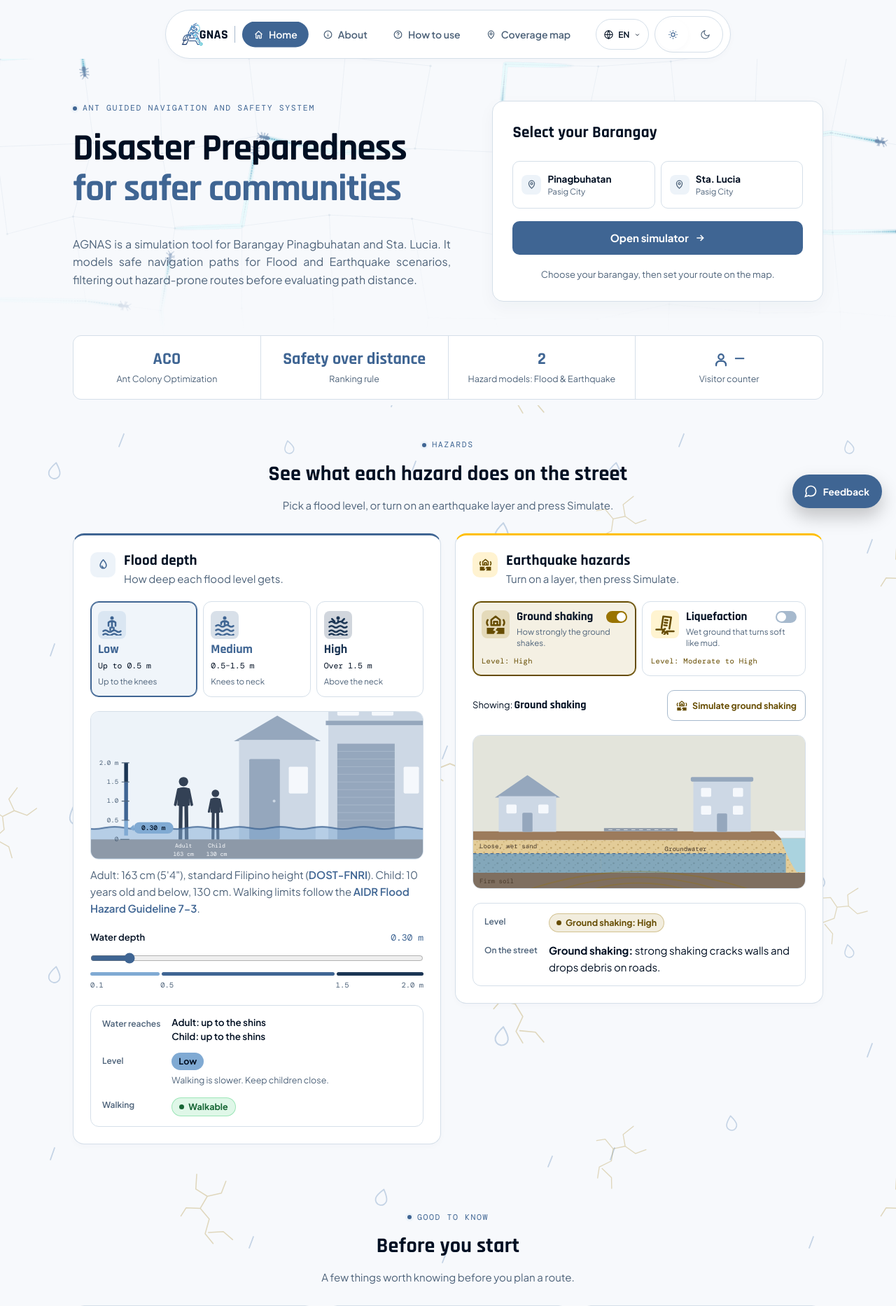
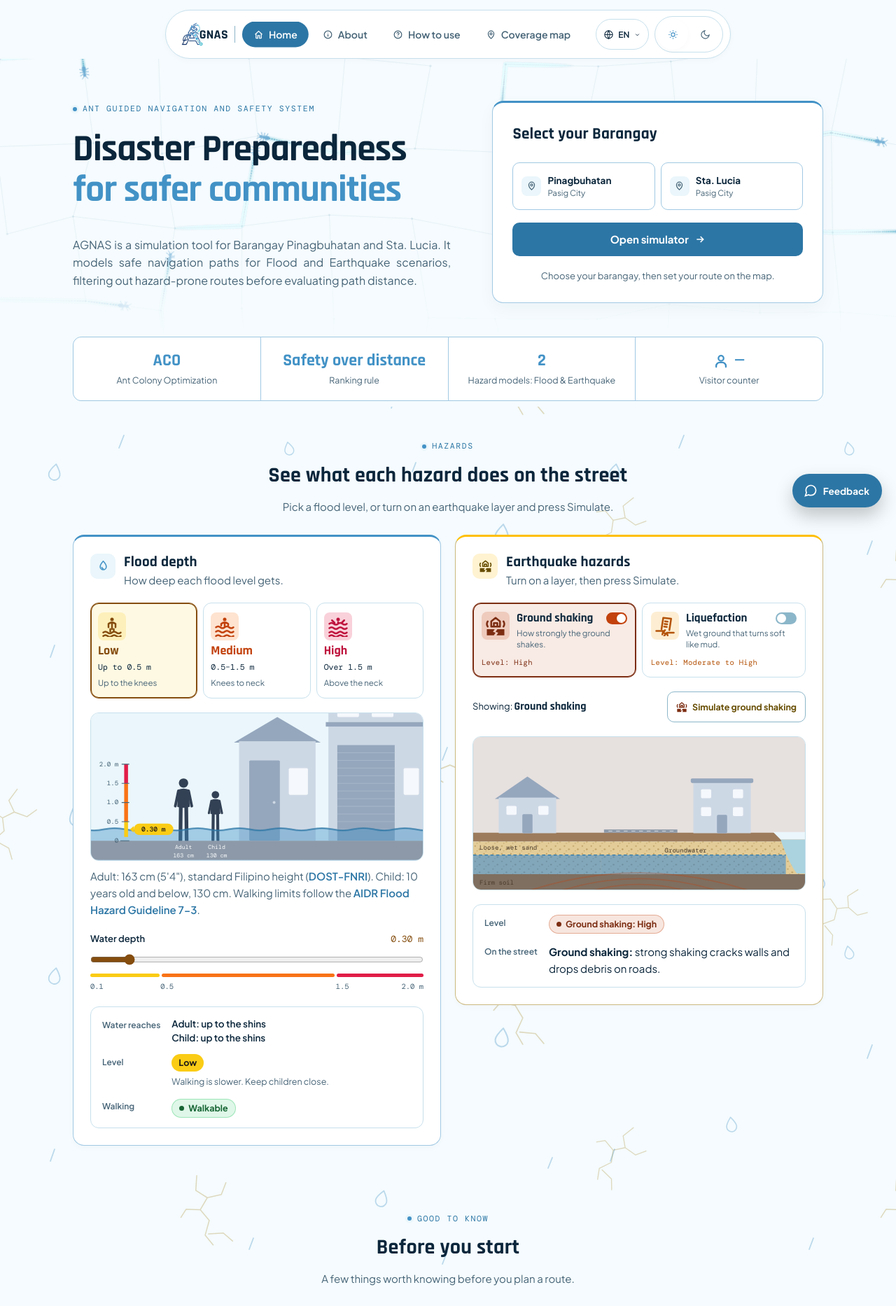
Before and after one commit to Potatoish/Disaster-route-sim, a Flask app: page / in a window 1280 px wide. Shown: the top 1866 px of the page at 70% size. Run offline with Flask 3, Linux system fonts and the light colour scheme.

Commit message:
color palette

```diff
--- a/Frontend/static/flood-intro.js
+++ b/Frontend/static/flood-intro.js
@@ -154,9 +154,9 @@
       .filter(ring => ring.length >= 3);
     const styles = window.floodHazardUI?.layerStyles || {};
     const COLORS = {
-      1: hexRgb(styles[1]?.fillColor || window.agnasPalette.flood[1].fill),
-      2: hexRgb(styles[2]?.fillColor || window.agnasPalette.flood[2].fill),
-      3: hexRgb(styles[3]?.fillColor || window.agnasPalette.flood[3].fill),
+      1: hexRgb(styles[1]?.fillColor || '#facc15'),
+      2: hexRgb(styles[2]?.fillColor || '#f97316'),
+      3: hexRgb(styles[3]?.fillColor || '#e11d48'),
     };
     const ALPHAS = {
       1: styles[1]?.fillOpacity ?? 0.32,
--- a/Frontend/static/palette.css
+++ b/Frontend/static/palette.css
@@ -1,12 +1,12 @@
-/* Shared palette for public pages, map layers, replay and exported reports.
-   The map code reads these same tokens through palette.js. */
+/* Brand palette for public pages and disaster/theme selection.
+   Hazard severity colors remain independent in the map renderers and legends. */
 :root {
-  --blue-100: #c0e6fd;
-  --blue-300: #80aad3;
-  --blue-500: #5b86b6;
-  --blue-700: #3f6593;
-  --blue-900: #1b3554;
-  --blue-950: #000f22;
+  --blue-100: #deebf7;
+  --blue-300: #6baed6;
+  --blue-500: #4292c6;
+  --blue-700: #2c76a5;
+  --blue-900: #164362;
+  --blue-950: #0b263b;
   --amber-100: #ffe599;
   --amber-200: #ffd966;
   --amber-300: #ffcc33;
@@ -14,63 +14,44 @@
   --amber-600: #cc9900;
   --amber-700: #997300;
   --amber-900: #664c00;
-  --flood-low: var(--blue-300);
-  --flood-medium: var(--blue-700);
-  --flood-high: var(--blue-900);
-  --flood-low-edge: var(--blue-500);
-  --flood-medium-edge: var(--blue-900);
-  --flood-high-edge: var(--blue-950);
-  --liquefaction-fill: var(--amber-400);
-  --liquefaction-edge: var(--amber-700);
-  --shaking-high: var(--amber-700);
-  --shaking-medium: var(--amber-400);
-  --shaking-low: var(--amber-100);
 }
 
 body.site-page, body.sim-page {
-  --page-top: #f7f9fc; --page-bottom: #f7f9fc;
-  --bg: #f7f9fc; --surface: #ffffff; --panel: #ffffff; --panel-strong: #eef3f8;
-  --border: #d5dfe9; --border2: #a6b9cd;
-  --text: var(--blue-950); --muted: #4e637a; --dim: #5d7287;
-  --ink-strong: var(--blue-900); --ink-soft: #4e637a;
-  --accent: var(--blue-700); --accent2: var(--blue-500); --accent-ink: #ffffff;
-  --accent-soft-bg: #edf3f9; --accent-soft-border: #c4d4e5; --accent-soft-shadow: transparent;
-  --hazard-selected-bg: #edf3f9; --hazard-selected-border: var(--blue-700);
+  --page-top: #f5fbfe; --page-bottom: #f5fbfe;
+  --bg: #f5fbfe; --surface: #ffffff; --panel: #ffffff; --panel-strong: #edf7fb;
+  --border: #c7e0ec; --border2: #8bb6c9;
+  --text: var(--blue-950); --muted: #466477; --dim: #53758a;
+  --ink-strong: var(--blue-900); --ink-soft: #466477;
+  --accent: var(--blue-500); --accent2: var(--blue-700); --accent-ink: #ffffff;
+  --accent-soft-bg: #eaf6fb; --accent-soft-border: #b2d7e7; --accent-soft-shadow: transparent;
+  --hazard-selected-bg: #eaf6fb; --hazard-selected-border: var(--blue-500);
   --hazard-selected-text: var(--blue-700);
-  --hazard-chip-bg: #edf3f9; --hazard-chip-border: #c4d4e5; --hazard-chip-text: var(--blue-700);
-  --hazard-panel-bg: #edf3f9; --hazard-panel-border: #c4d4e5; --hazard-panel-strong: var(--blue-700);
+  --hazard-chip-bg: #eaf6fb; --hazard-chip-border: #b2d7e7; --hazard-chip-text: var(--blue-700);
+  --hazard-panel-bg: #eaf6fb; --hazard-panel-border: #b2d7e7; --hazard-panel-strong: var(--blue-700);
   --hazard-button-start: var(--blue-700); --hazard-button-end: var(--blue-700);
   --hazard-button-shadow: transparent; --hazard-button-hover-shadow: transparent;
   --map-ui-bg: var(--panel); --map-ui-bg-soft: var(--panel); --map-ui-border: var(--border);
   --map-ui-text: var(--text); --map-ui-muted: var(--muted); --map-ui-accent: var(--accent);
   --map-ui-chip: var(--accent-soft-bg);
-  --flood-low-ink: var(--blue-700); --flood-medium-ink: var(--blue-700); --flood-high-ink: var(--blue-900);
-  --shake-ink: var(--amber-700);
-  --gauge-sky-top: #edf3f9; --gauge-sky-bottom: #edf3f9;
-  --gauge-figure: var(--blue-900); --gauge-water: #80aad380; --gauge-water-soft: #80aad330;
-  --gauge-line: var(--blue-700);
-  --shadow: 0 8px 24px #1b35540a; --shadow-sm: 0 3px 10px #1b355406;
+  --flood-theme-ink: var(--blue-500); --quake-theme-ink: var(--amber-900);
+  --shadow: 0 8px 24px #0b3a520a; --shadow-sm: 0 3px 10px #0b3a5206;
   background: var(--bg);
 }
 body.site-page.dark, body.sim-page.dark {
-  --page-top: var(--blue-950); --page-bottom: var(--blue-950);
-  --bg: var(--blue-950); --surface: #0b1c30; --panel: #10243b; --panel-strong: #172f49;
-  --border: #29415b; --border2: #526f8e;
-  --text: #edf4fb; --muted: #a9bdd2; --dim: #97aec5;
-  --ink-strong: #edf4fb; --ink-soft: #bdcfe0;
+  --page-top: #071b28; --page-bottom: #071b28;
+  --bg: #071b28; --surface: #0b2535; --panel: #102e41; --panel-strong: #153b50;
+  --border: #24536b; --border2: #4a839a;
+  --text: #effaff; --muted: #b1d4e2; --dim: #96bfce;
+  --ink-strong: #effaff; --ink-soft: #c2e0ed;
   --accent: var(--blue-300); --accent2: var(--blue-100); --accent-ink: var(--blue-950);
-  --accent-soft-bg: #172f49; --accent-soft-border: #3f6593;
-  --hazard-selected-bg: #172f49; --hazard-selected-border: var(--blue-300);
+  --accent-soft-bg: #153b50; --accent-soft-border: #2a677f;
+  --hazard-selected-bg: #153b50; --hazard-selected-border: var(--blue-300);
   --hazard-selected-text: var(--blue-100);
-  --hazard-chip-bg: #172f49; --hazard-chip-border: #3f6593; --hazard-chip-text: var(--blue-100);
-  --hazard-panel-bg: #172f49; --hazard-panel-border: #3f6593; --hazard-panel-strong: var(--blue-300);
+  --hazard-chip-bg: #153b50; --hazard-chip-border: #2a677f; --hazard-chip-text: var(--blue-100);
+  --hazard-panel-bg: #153b50; --hazard-panel-border: #2a677f; --hazard-panel-strong: var(--blue-300);
   --hazard-button-start: var(--blue-300); --hazard-button-end: var(--blue-300);
-  --flood-low-ink: var(--blue-100); --flood-medium-ink: var(--blue-300); --flood-high-ink: var(--blue-100);
-  --shake-ink: var(--amber-300);
-  --gauge-sky-top: #10243b; --gauge-sky-bottom: #10243b;
-  --gauge-figure: #c0e6fd; --gauge-water: #5b86b680; --gauge-water-soft: #5b86b630;
-  --gauge-line: var(--blue-300);
-  --shadow: 0 8px 24px #000f2240; --shadow-sm: 0 3px 10px #000f2220;
+  --flood-theme-ink: var(--blue-300); --quake-theme-ink: var(--amber-300);
+  --shadow: 0 8px 24px #071b2840; --shadow-sm: 0 3px 10px #071b2820;
 }
 body.sim-page[data-hazard-theme="earthquake"] {
   --accent: var(--amber-900); --accent2: var(--amber-700);
@@ -93,9 +74,33 @@ body.sim-page.dark[data-hazard-theme="earthquake"] {
   --hazard-button-start: var(--amber-300); --hazard-button-end: var(--amber-300);
 }
 
-/* Flat surfaces and a quiet map-paper texture; no colored border effects. */
+/* Solid, theme-aware card edges; hazard colors keep their existing meaning. */
+body.site-page, body.site-page.dark {
+  --accent: var(--blue-500); --accent2: var(--blue-700); --accent-ink: #ffffff;
+  --accent-text: var(--blue-700);
+}
+body.site-page.dark { --accent-text: var(--blue-300); }
+.site-page {
+  --card-line: color-mix(in srgb, var(--blue-500) 50%, var(--surface));
+  --card-accent: var(--blue-500);
+  --quake-card-line: color-mix(in srgb, var(--amber-700) 50%, var(--surface));
+}
+.site-page.dark {
+  --card-line: color-mix(in srgb, var(--blue-300) 45%, var(--surface));
+  --card-accent: var(--blue-300);
+  --quake-card-line: color-mix(in srgb, var(--amber-300) 45%, var(--surface));
+}
 .site-page .nav-btn:is(:active, .is-active), .site-page .nav-pill,
-.site-page .cta, .site-page .fab { background: var(--accent); }
+.site-page .cta, .site-page .fab,
+.site-page .fab-send, .site-page .tutorial-btn.primary, .site-page .skip-link {
+  background: var(--blue-700);
+}
+.site-page .qs-cta:hover { background: var(--blue-900); }
+.site-page :is(.eyebrow, .src-link, .src-name, .gtk-link, .research-label),
+.site-page .qs-barangay-card.is-active strong,
+.site-page .rate-row button[aria-pressed="true"],
+.site-page .language-options button:is(:hover, [aria-pressed="true"]),
+.site-page .language-trigger[aria-expanded="true"] { color: var(--accent-text); }
 .site-page .nav-links.has-pill .nav-btn.is-active { background: transparent; }
 .site-page .nav-row { background: var(--panel); box-shadow: var(--shadow-sm); }
 /* Keep the last paragraph above Feedback when the footer lifts the button. */
@@ -121,23 +126,37 @@ body.sim-page.dark[data-hazard-theme="earthquake"] {
 .site-page .dashboard-nav-drawer .nav-btn svg { display: block; width: 20px; height: 20px; }
 .site-page .dashboard-nav-drawer .nav-pill { display: none; }
 .site-page .dashboard-nav-drawer .nav-links.has-pill .nav-btn.is-active {
-  color: var(--accent-ink); background: var(--accent);
+  color: var(--accent-ink); background: var(--blue-700);
 }
 .site-page .hero-quickstart, .site-page .stat, .site-page .gtk-card,
 .site-page .hz-module, .site-page .algo-step { background: var(--surface); }
-.site-page .hero-quickstart { padding: 28px; border-radius: 16px; }
+.site-page .hero-quickstart, .site-page .gtk-card, .site-page .algo-step,
+.site-page .panel, .site-page .qs-barangay-card { border-color: var(--card-line); }
+.site-page .hero-quickstart {
+  padding: 28px; border-radius: 16px; border-top: 3px solid var(--card-accent);
+}
+.site-page .gtk-card { border-inline-start: 3px solid var(--card-accent); }
+.site-page .algo-step { border-top: 3px solid var(--card-accent); }
+.site-page .algo-step-no { color: var(--card-accent); }
+.site-page .algo-diagram {
+  border: 0; background: var(--accent-soft-bg); padding: 12px; border-radius: 12px;
+}
 .site-page .qs-head { padding-bottom: 4px; }
 .site-page .qs-head h2 { text-align: left; font-size: 23px; }
 .site-page .qs-barangay-card { padding: 14px 12px; min-height: 68px; }
-.site-page .qs-barangay-card.is-active { box-shadow: inset 0 0 0 1px var(--accent); }
+.site-page .qs-barangay-card.is-active {
+  border-color: var(--accent); box-shadow: inset 0 0 0 1px var(--accent);
+}
 .site-page .qs-cta { min-height: 48px; box-shadow: none; }
 .site-page .hero-split { grid-template-columns: 1.15fr 1fr; gap: 56px; }
 .site-page .hero-inner { padding-block: 60px 48px; }
 .site-page .hero h1 { font-size: clamp(36px, 4.2vw, 54px); line-height: 1.08; letter-spacing: -.02em; }
 .site-page .hero-copy { gap: 20px; }
-.site-page .hero-accent { color: var(--blue-700); }
-.site-page.dark .hero-accent { color: var(--blue-300); }
-.site-page .stats { border-radius: 12px; box-shadow: none; }
+.site-page .hero-accent { color: var(--blue-500); }
+.site-page.dark :is(.hero-accent, .stat b, #hzFlood .hz-icon) { color: var(--blue-300); }
+.site-page .stats {
+  border-color: var(--card-line); background: var(--card-line); border-radius: 12px; box-shadow: none;
+}
 .site-page .stat { padding-block: 20px; }
 .site-page .wave-zone::before {
   background: var(--blue-500); opacity: .32;
@@ -169,33 +188,26 @@ body.sim-page.dark[data-hazard-theme="earthquake"] {
 .site-page .block-head { margin-bottom: 28px; }
 .site-page .gtk-card, .site-page .algo-step { box-shadow: none; }
 
-/* The same blue depth scale as the map, with a separate amber quake scale. */
+/* Brand-colored frames surround the original severity indicators. */
 .site-page .hz-section {
-  --low: var(--flood-low); --low-ink: var(--blue-700); --low-on: var(--blue-950);
-  --med: var(--flood-medium); --med-ink: var(--blue-700); --med-on: #ffffff;
-  --high: var(--flood-high); --high-ink: var(--blue-900); --high-on: #ffffff;
-  --liq: var(--liquefaction-fill); --liq-ink: var(--amber-900);
-  --gs: var(--shaking-high); --gs-ink: var(--amber-900);
-  --sky-top: #edf3f9; --sky-bottom: #edf3f9;
-  --water: #80aad380; --water-line: var(--blue-700);
+  --sky-top: #eaf6fb; --sky-bottom: #eaf6fb;
+  --water: color-mix(in srgb, var(--blue-500) 42%, transparent); --water-line: var(--blue-700);
 }
 .site-page.dark .hz-section {
-  --low-ink: var(--blue-100); --med-ink: var(--blue-300); --high-ink: var(--blue-100);
-  --gs-ink: var(--amber-300); --liq-ink: var(--amber-300);
-  --sky-top: #10243b; --sky-bottom: #10243b;
-  --water: #5b86b680; --water-line: var(--blue-300);
+  --sky-top: #102e41; --sky-bottom: #102e41;
+  --water: color-mix(in srgb, var(--blue-300) 36%, transparent); --water-line: var(--blue-300);
 }
 .site-page .hz-module { padding: 24px; border-radius: 16px; gap: 20px; box-shadow: var(--shadow-sm); }
-.site-page #hzFlood { border-top: 3px solid var(--blue-700); }
-.site-page #hzQuake { border-top: 3px solid var(--amber-400); }
-.site-page #hzQuake .hz-icon { color: var(--gs-ink); background: color-mix(in srgb, var(--amber-400) 18%, var(--panel)); }
+.site-page #hzFlood { border-color: var(--card-line); border-top: 3px solid var(--card-accent); }
+.site-page #hzQuake { border-color: var(--quake-card-line); border-top: 3px solid var(--amber-400); }
+.site-page #hzQuake .hz-icon { color: var(--quake-theme-ink); background: color-mix(in srgb, var(--amber-400) 18%, var(--panel)); }
 .site-page .hz-level { padding: 13px 10px; }
 .site-page .hz-level-icon, .site-page .hz-tile-icon { width: 40px; height: 40px; border-radius: 8px; }
 .site-page .hz-level-icon svg, .site-page .hz-tile-icon svg { width: 30px; height: 30px; }
 .site-page .hz-level[aria-pressed="true"], .site-page .hz-tile[aria-pressed="true"] {
   border-color: var(--c-ink); box-shadow: inset 0 0 0 1px var(--c-ink);
 }
-.site-page .hz-sim-btn { color: var(--gs-ink); border-color: var(--border2); }
+.site-page .hz-sim-btn { color: var(--quake-theme-ink); border-color: var(--border2); }
 .sim-page :is(.left-panel, .right-panel, .route-safety-panel, .topbar, .msheet) { background: var(--surface); }
 body.sim-page .workflow-card, body.sim-page.dark .workflow-card {
   background: var(--panel); box-shadow: none;
--- a/Frontend/templates/index.html
+++ b/Frontend/templates/index.html
@@ -628,7 +628,6 @@
 
 {# The PDF library downloads only when a report is requested. #}
 <script src="{{ url_for('static', filename='ui.js') }}"></script>
-<script src="{{ url_for('static', filename='palette.js') }}"></script>
 <script src="{{ url_for('static', filename='location-photos.js') }}"></script>
 <script src="{{ url_for('static', filename='osm.js') }}"></script>
 <script src="{{ url_for('static', filename='flood.js') }}"></script>
```
Also changed, not shown: other parts of Frontend/static/palette.css (+17 -10 lines), Frontend/static/aco-replay.js (+3 -6 lines), Frontend/static/earthquake.js (+11 -12 lines), Frontend/static/flood.js (+12 -11 lines), Frontend/static/palette.js (deleted, +0 -19 lines), Frontend/static/quake-intro.js (+9 -8 lines).
